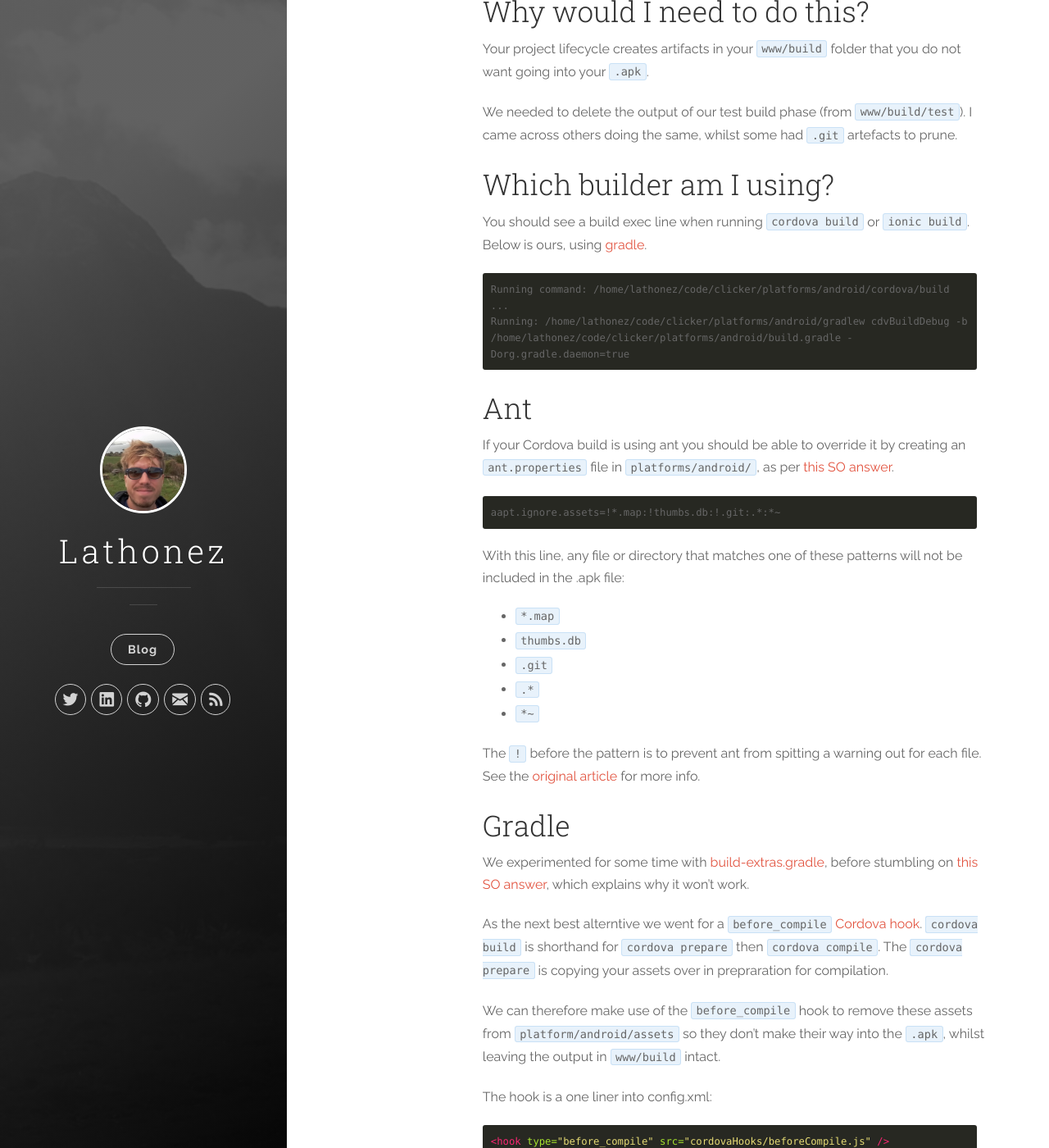
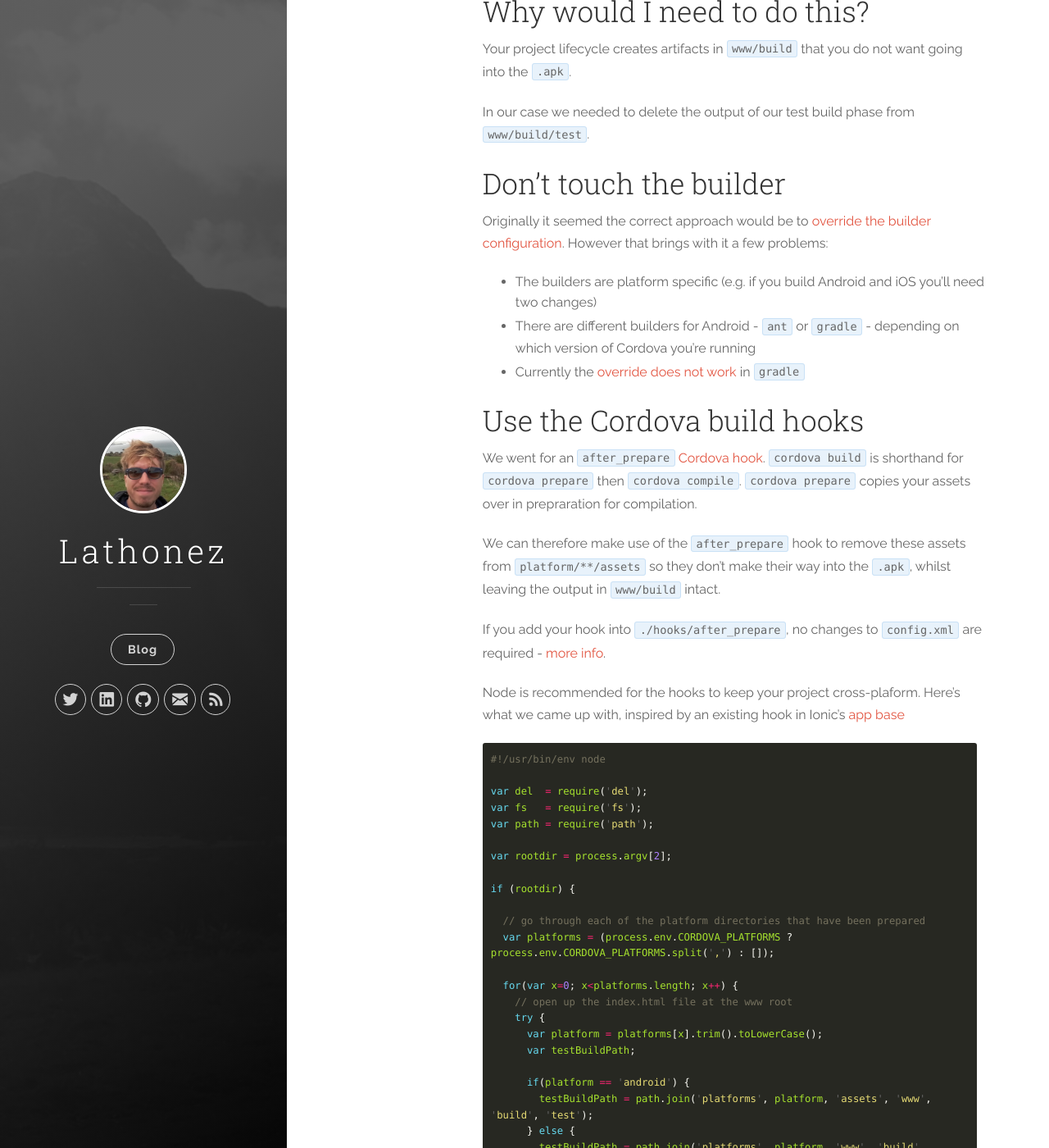
Before and after one commit to lathonez/lathonez.github.io, a Jekyll site: the page built from _posts/2016-02-29-cordova-remove-assets.markdown, in a window 1280 px wide and 1400 px high, scrolled down 350 px. Shown: the whole window at 82% size. Built offline with Jekyll 4.4.1, drawn with Linux system fonts in a browser that asks for light colours; nearby versions of some CDN libraries; some of the changed text lies outside the part shown.

Commit message:
Updating to relfect changes in Clicker

````diff
--- a/_posts/2016-02-29-cordova-remove-assets.markdown
+++ b/_posts/2016-02-29-cordova-remove-assets.markdown
@@ -12,69 +12,71 @@ See the [original issue on github][clicker-issue-15].
 Why would I need to do this?
 -----------------------------
 
-Your project lifecycle creates artifacts in your `www/build` folder that you do not want going into your `.apk`.
+Your project lifecycle creates artifacts in `www/build` that you do not want going into the `.apk`.
 
-We needed to delete the output of our test build phase (from `www/build/test`). I came across others doing the same, whilst some had `.git` artefacts to prune.
+In our case we needed to delete the output of our test build phase from `www/build/test`.
 
-Which builder am I using?
+Don't touch the builder
 ------------------------
 
-You should see a build exec line when running `cordova build` or `ionic build`. Below is ours, using [gradle][gradle-home].
+Originally it seemed the correct approach would be to [override the builder configuration][so-ant-props]. However that brings with it a few problems:
+
+* The builders are platform specific (e.g. if you build Android and iOS you'll need two changes)
+* There are different builders for Android - `ant` or `gradle` - depending on which version of Cordova you're running
+* Currently the [override does not work][so-no-gradle] in `gradle`
+
+Use the Cordova build hooks
+------
+
+We went for an `after_prepare` [Cordova hook][cordova-hooks]. `cordova build` is shorthand for `cordova prepare` then `cordova compile`. `cordova prepare` copies your assets over in prepraration for compilation.
+
+We can therefore make use of the `after_prepare` hook to remove these assets from `platform/**/assets` so they don't make their way into the `.apk`, whilst leaving the output in `www/build` intact.
+
+If you add your hook into `./hooks/after_prepare`, no changes to `config.xml` are required - [more info][cordova-hooks].
+
+Node is recommended for the hooks to keep your project cross-plaform. Here's what we came up with, inspired by an existing hook in Ionic's [app base][ionic-ab-hook]
+
+```javascript
+#!/usr/bin/env node
+
+var del  = require('del');
+var fs   = require('fs');
+var path = require('path');
+
+var rootdir = process.argv[2];
+
+if (rootdir) {
+
+  // go through each of the platform directories that have been prepared
+  var platforms = (process.env.CORDOVA_PLATFORMS ? process.env.CORDOVA_PLATFORMS.split(',') : []);
+
+  for(var x=0; x<platforms.length; x++) {
+    // open up the index.html file at the www root
+    try {
+      var platform = platforms[x].trim().toLowerCase();
+      var testBuildPath;
+
+      if(platform == 'android') {
+        testBuildPath = path.join('platforms', platform, 'assets', 'www', 'build', 'test');
+      } else {
+        testBuildPath = path.join('platforms', platform, 'www', 'build', 'test');
+      }
+
+      if(fs.existsSync(testBuildPath)) {
+        console.log('Removing test build from assets after prepare: ' + testBuildPath);
+        del.sync(testBuildPath);
+      } else {
+        console.log('Test build @ ' + testBuildPath + ' does not exist for removal');
+      }
+
+    } catch(e) {
+      process.stdout.write(e);
+    }
+  }
+}
 
 ```
-Running command: /home/lathonez/code/clicker/platforms/android/cordova/build
-...
-Running: /home/lathonez/code/clicker/platforms/android/gradlew cdvBuildDebug -b /home/lathonez/code/clicker/platforms/android/build.gradle -Dorg.gradle.daemon=true
-```
-
-Ant
----
-
-If your Cordova build is using ant you should be able to override it by creating an `ant.properties` file in `platforms/android/`, as per [this SO answer][so-ant-props].
-
-```
-aapt.ignore.assets=!*.map:!thumbs.db:!.git:.*:*~
-```
-
-With this line, any file or directory that matches one of these patterns will not be included in the .apk file:
-
-* `*.map`
-* `thumbs.db`
-* `.git`
-* `.*`
-* `*~`
-
-The `!` before the pattern is to prevent ant from spitting a warning out for each file. See the [original article][ant-original] for more info.
-
-Gradle
-------
-
-We experimented for some time with [build-extras.gradle][cordova-beg], before stumbling on [this SO answer][so-no-gradle], which explains why it won't work.
-
-As the next best alterntive we went for a `before_compile` [Cordova hook][cordova-hooks]. `cordova build` is shorthand for `cordova prepare` then `cordova compile`. The `cordova prepare` is copying your assets over in prepraration for compilation.
-
-We can therefore make use of the `before_compile` hook to remove these assets from `platform/android/assets` so they don't make their way into the `.apk`, whilst leaving the output in `www/build` intact.
-
-The hook is a one liner into config.xml:
-
-```xml
-<hook type="before_compile" src="cordovaHooks/beforeCompile.js" />
-```
-
-Node is recommended for the hook scripts to keep your project cross-plaform. Ours looked like this:
-
-```javascript
-module.exports = function(ctx) {
-
-    var del    = require('del');
-    var config = require('../ionic.config');
-    var path   = 'platforms/**/assets' + '/' + [config.paths.test.dest];
-
-    console.log('Removing test build from assets before compilation: del(' + path + ')');
-    return del(path);
-};
-```
-When running `cordova build` or `ionic build`, Cordova will invoke your hook script just before it compiles your code, removing those pesky files.
+When running `cordova build` or `ionic build`, Cordova will invoke your hook after it has prepared your code for compilation, removing those pesky files.
 
 Help!
 -----
````
Also changed, not shown: other parts of _posts/2016-02-29-cordova-remove-assets.markdown (+1 -0 lines).
